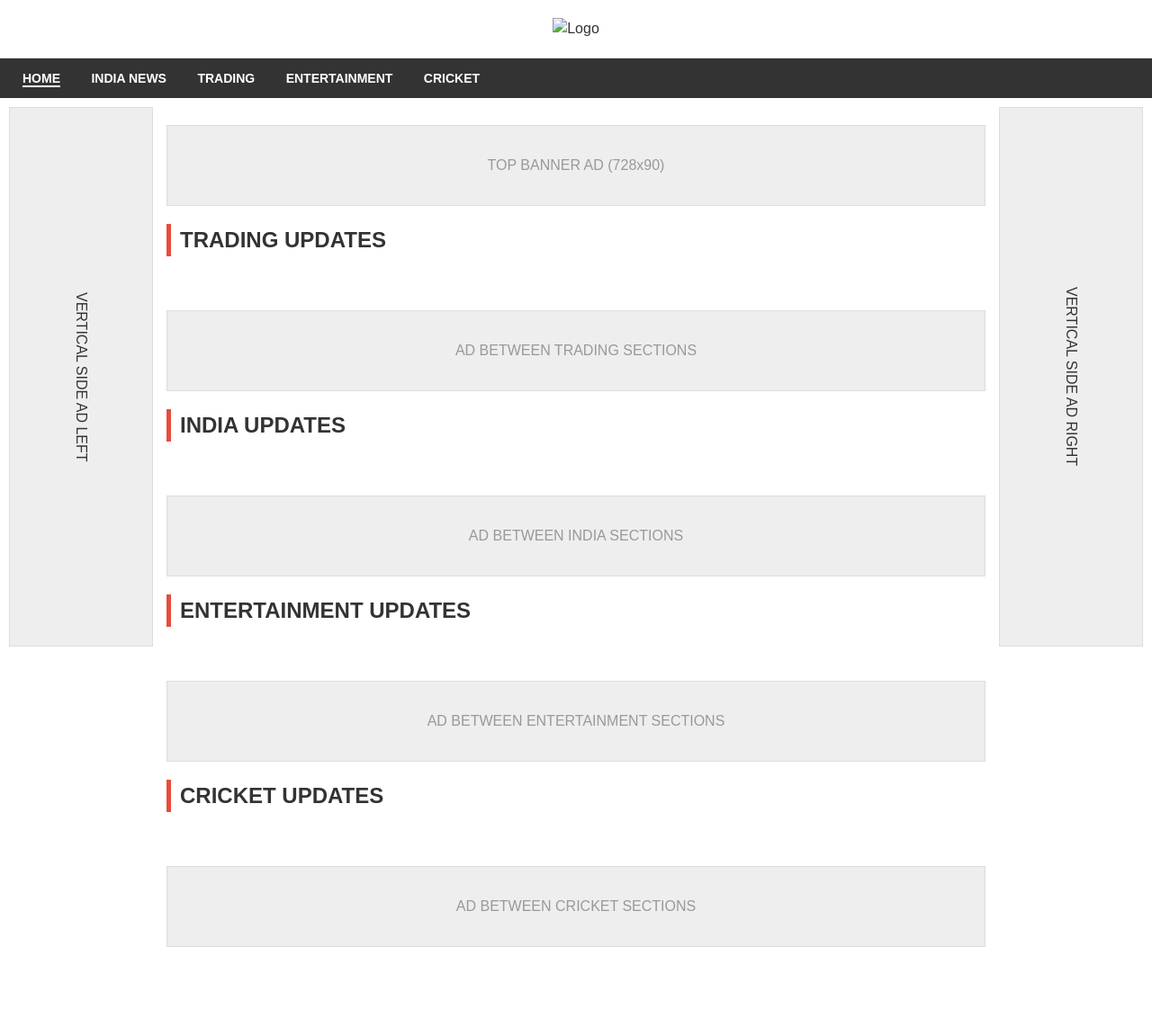
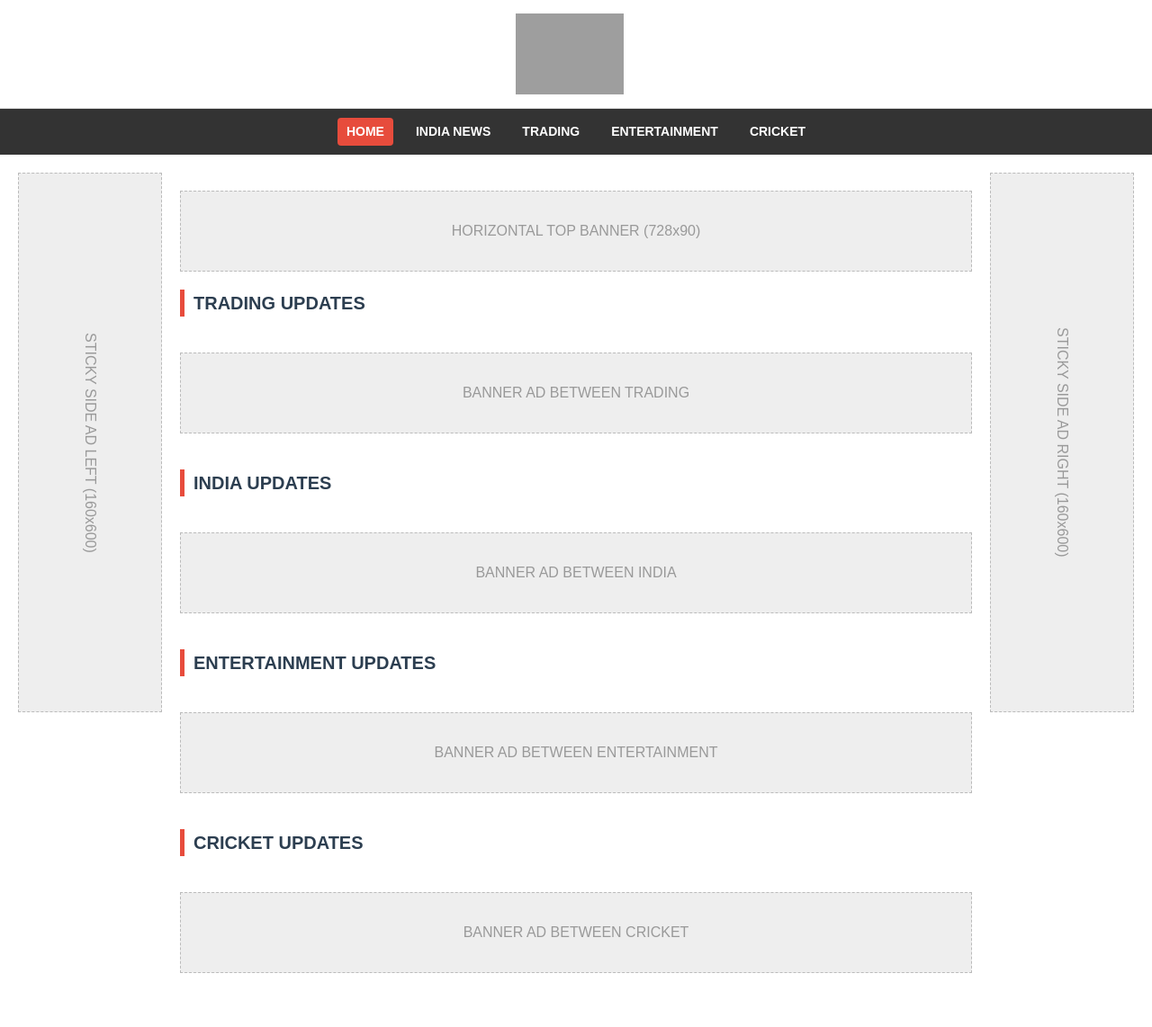
Before and after one commit to anilkava1/viral-news-frontend, a Flask app: page / in a window 1280 px wide. Shown: the whole page at 90% size. Before the commit the page ends 1053 px from the top, so only its background shows below. Run offline with Flask 3, Linux system fonts and the light colour scheme; some libraries are stand-ins or nearby versions; grey boxes are pictures that could not be loaded.

Commit message:
Full & Final professional layout with ads and logo

```diff
--- a/templates/index.html
+++ b/templates/index.html
@@ -3,66 +3,81 @@
 <head>
     <meta charset="UTF-8">
     <meta name="viewport" content="width=device-width, initial-scale=1.0">
-    <title>Viral News India</title>
+    <title>Viral News India - Latest Hindi & English News</title>
+
     <link rel="stylesheet" href="{{ url_for('static', filename='css/style.css') }}">
+
     <style>
-        :root { --primary-red: #e74c3c; --dark-bg: #333; --light-gray: #f4f4f4; }
-        body { margin: 0; font-family: 'Arial', sans-serif; background: #fff; }
+        :root { --primary-red: #e74c3c; --dark-text: #2c3e50; --light-gray: #f9f9f9; }
+        body { margin: 0; padding: 0; font-family: Arial, sans-serif; background: #fff; overflow-x: hidden; }
 
-        /* HEADER & NAV FIXED */
-        header { text-align: center; padding: 20px 0; border-bottom: 1px solid #ddd; background: #fff; }
-        nav { background: var(--dark-bg); padding: 10px 0; position: sticky; top: 0; z-index: 1000; }
-        nav a { color: #fff; text-decoration: none; margin: 0 15px; font-weight: bold; text-transform: uppercase; font-size: 14px; }
+        /* 1. Header & Logo Styling */
+        header { background: #fff; padding: 15px 0; border-bottom: 1px solid #ddd; display: flex; justify-content: center; align-items: center; }
+        header img { max-width: 90%; height: auto; max-height: 100px; display: block; }
 
-        /* MAIN STRUCTURE (Like HT) */
-        .page-wrapper { display: flex; max-width: 1400px; margin: 0 auto; gap: 15px; padding: 10px; }
+        /* 2. Responsive Navigation */
+        nav { background: #333; position: sticky; top: 0; z-index: 1000; padding: 10px 0; }
+        nav .nav-container { max-width: 1400px; margin: 0 auto; display: flex; justify-content: center; flex-wrap: wrap; gap: 15px; }
+        nav a { color: #fff; text-decoration: none; font-weight: bold; font-size: 14px; text-transform: uppercase; padding: 5px 10px; border-radius: 4px; }
+        nav a:hover { background: rgba(255,255,255,0.2); }
+        .active-link { background: var(--primary-red); color: white !important; }
+
+        /* 3. Main Page Structure (Like HT) */
+        .page-wrapper { display: flex; max-width: 1400px; margin: 0 auto; gap: 20px; padding: 20px; box-sizing: border-box; }
         .side-ad-column { width: 160px; min-width: 160px; }
-        .main-news-column { flex: 1; min-width: 0; }
+        .main-news-column { flex: 1; min-width: 0; } /* Prevents overflow */
 
-        /* ADS STYLING */
-        .banner-ad { width: 100%; height: 90px; background: #eee; margin: 20px 0; display: flex; align-items: center; justify-content: center; border: 1px solid #ddd; color: #999; }
-        .sticky-side-ad { width: 160px; height: 600px; background: #eee; border: 1px solid #ddd; position: sticky; top: 70px; display: flex; align-items: center; justify-content: center; writing-mode: vertical-rl; }
+        /* 4. Ads Specific Styling */
+        .sticky-side-ad { width: 160px; height: 600px; background: #eee; border: 1px dashed #bbb; position: sticky; top: 70px; display: flex; align-items: center; justify-content: center; color: #999; writing-mode: vertical-rl; }
+        .banner-ad-placeholder { width: 100%; height: 90px; background: #eee; border: 1px dashed #bbb; margin: 20px 0; display: flex; align-items: center; justify-content: center; color: #999; }
 
-        /* NEWS CARDS FIX */
-        .news-grid { display: grid; grid-template-columns: repeat(auto-fill, minmax(280px, 1fr)); gap: 20px; margin-bottom: 40px; }
-        .news-card { border: 1px solid #eee; border-radius: 4px; overflow: hidden; transition: 0.3s; box-shadow: 0 2px 5px rgba(0,0,0,0.05); }
+        /* 5. News Grid Fixing */
+        .news-section { margin-bottom: 40px; }
+        .news-section-title { border-left: 5px solid var(--primary-red); padding-left: 10px; font-size: 20px; text-transform: uppercase; color: var(--dark-text); margin-bottom: 15px; }
+
+        .news-grid { display: grid; grid-template-columns: repeat(auto-fill, minmax(280px, 1fr)); gap: 20px; }
+        .news-card { background: #fff; border: 1px solid #eee; border-radius: 4px; overflow: hidden; transition: 0.2s; box-shadow: 0 2px 4px rgba(0,0,0,0.05); }
         .news-card:hover { transform: translateY(-3px); box-shadow: 0 5px 15px rgba(0,0,0,0.1); }
         .news-card img { width: 100%; height: 180px; object-fit: cover; }
-        .news-card-content { padding: 12px; }
+        .news-card-content { padding: 15px; }
         .news-card h3 { font-size: 16px; margin: 0 0 10px; line-height: 1.4; color: #222; }
-        .news-card a { color: var(--primary-red); text-decoration: none; font-weight: bold; font-size: 13px; }
+        .news-card-content a { color: var(--primary-red); text-decoration: none; font-weight: bold; font-size: 13px; }
 
-        /* OVERLAYS */
+        /* 6. Ad Overlays */
         #popup-ad, #switch-ad { display:none; position:fixed; top:0; left:0; width:100%; height:100%; z-index:9999; justify-content:center; align-items:center; }
-        #popup-ad { background:rgba(0,0,0,0.8); }
+        #popup-ad { background:rgba(0,0,0,0.85); }
         #switch-ad { background:#fff; flex-direction:column; text-align:center; }
+        .ad-modal { background:#fff; padding:20px; border-radius:8px; text-align:center; width:300px; position:relative; }
 
+        /* Responsive Fix for Mobile */
         @media (max-width: 1200px) { .side-ad-column { display: none; } }
     </style>
 </head>
 <body>
 
 <div id="popup-ad">
-    <div style="background:#fff; padding:20px; border-radius:8px; text-align:center; width:300px;">
-        <h3 style="margin-top:0;">Featured</h3>
-        <div style="height:250px; background:#ddd; margin-bottom:15px; line-height:250px;">AD SPACE</div>
+    <div class="ad-modal">
+        <h3 style="margin-top:0; color:var(--dark-text);">Breaking News Ad</h3>
+        <div style="height:250px; background:#ddd; border:1px solid #bbb; margin-bottom:15px; display:flex; align-items:center; justify-content:center; color:#999;">[AdSense Square]</div>
         <p id="popup-timer" style="color:red; font-weight:bold; margin:0;">Closing in 3s...</p>
     </div>
 </div>
 
 <div id="switch-ad">
-    <h2>Opening Section...</h2>
-    <div style="width:300px; height:250px; background:#eee; margin:20px auto; line-height:250px;">INTERSTITIAL AD</div>
-    <p>Please wait <span id="switch-timer" style="font-weight:bold; color:red; font-size:24px;">5</span> seconds</p>
+    <h2 style="color:var(--dark-text);">Opening News Section...</h2>
+    <div style="width:300px; height:250px; background:#eee; border:1px dashed #bbb; margin:20px auto; display:flex; align-items:center; justify-content:center; color:#999;">[Interstitial Ad]</div>
+    <p>Please wait <span id="switch-timer" style="font-weight:bold; color:var(--primary-red); font-size:24px;">5</span> seconds</p>
 </div>
 
 <header>
-    <img src="https://via.placeholder.com/200x50?text=VIRAL+NEWS" alt="Logo">
+    <a href="/">
+        <img src="{{ url_for('static', filename='images/logo.jpg') }}" alt="Viral News India Logo">
+    </a>
 </header>
 
 <nav>
-    <div style="max-width:1400px; margin:0 auto; padding:0 10px;">
-        <a href="/" style="border-bottom: 2px solid #fff;">Home</a>
+    <div class="nav-container">
+        <a href="/" class="active-link">Home</a>
         <a href="/category/india" class="nav-link">India News</a>
         <a href="/category/trading" class="nav-link">Trading</a>
         <a href="/category/entertainment" class="nav-link">Entertainment</a>
@@ -72,62 +87,64 @@
 
 <div class="page-wrapper">
     <aside class="side-ad-column">
-        <div class="sticky-side-ad">VERTICAL SIDE AD LEFT</div>
+        <div class="sticky-side-ad">STICKY SIDE AD LEFT (160x600)</div>
     </aside>
 
     <main class="main-news-column">
 
-        <div class="banner-ad">TOP BANNER AD (728x90)</div>
+        <div class="banner-ad-placeholder">HORIZONTAL TOP BANNER (728x90)</div>
 
         {% for cat, news_list in all_news.items() %}
-        <section>
-            <h2 style="border-left: 5px solid var(--primary-red); padding-left: 10px; text-transform: uppercase;">{{ cat }} Updates</h2>
+        <section class="news-section">
+            <h2 class="news-section-title">{{ cat }} Updates</h2>
+
             <div class="news-grid">
                 {% for item in news_list[:4] %}
                 <div class="news-card">
-                    <img src="{{ item.image }}" onerror="this.src='https://via.placeholder.com/300x180?text=News+Image';">
+                    <img src="{{ item.image }}" onerror="this.src='https://via.placeholder.com/300x180?text=News+Update';">
                     <div class="news-card-content">
-                        <h3>{{ item.title[:80] }}...</h3>
+                        <h3>{{ item.title[:85] }}...</h3>
                         <a href="{{ item.url }}" target="_blank">READ FULL STORY →</a>
                     </div>
                 </div>
                 {% endfor %}
             </div>
-            <div class="banner-ad">AD BETWEEN {{ cat.upper() }} SECTIONS</div>
+
+            <div class="banner-ad-placeholder">BANNER AD BETWEEN {{ cat.upper() }}</div>
         </section>
         {% endfor %}
 
     </main>
 
     <aside class="side-ad-column">
-        <div class="sticky-side-ad">VERTICAL SIDE AD RIGHT</div>
+        <div class="sticky-side-ad">STICKY SIDE AD RIGHT (160x600)</div>
     </aside>
 </div>
 
 <script>
-    // POP-UP
+    // POP-UP LOGIC (3s)
     window.onload = function() {
-        let p = document.getElementById('popup-ad');
-        let s = 3;
-        p.style.display = 'flex';
-        let t = setInterval(() => {
-            s--;
-            document.getElementById('popup-timer').innerText = "Closing in " + s + "s...";
-            if(s <= 0) { clearInterval(t); p.style.display = 'none'; }
+        let pModal = document.getElementById('popup-ad');
+        let sec = 3;
+        pModal.style.display = 'flex';
+        let countdown = setInterval(() => {
+            sec--;
+            document.getElementById('popup-timer').innerText = "Closing in " + sec + "s...";
+            if(sec <= 0) { clearInterval(countdown); pModal.style.display = 'none'; }
         }, 1000);
     };
 
-    // SWITCH AD
-    document.querySelectorAll('.nav-link').forEach(l => {
-        l.onclick = function(e) {
+    // SECTION SWITCH LOGIC (5s)
+    document.querySelectorAll('.nav-link').forEach(link => {
+        link.onclick = function(e) {
             e.preventDefault();
-            let dest = this.href;
-            let w = 5;
+            let destinationUrl = this.href;
+            let waitTime = 5;
             document.getElementById('switch-ad').style.display = 'flex';
-            let t = setInterval(() => {
-                w--;
-                document.getElementById('switch-timer').innerText = w;
-                if(w <= 0) { clearInterval(t); window.location.href = dest; }
+            let timer = setInterval(() => {
+                waitTime--;
+                document.getElementById('switch-timer').innerText = waitTime;
+                if(waitTime <= 0) { clearInterval(timer); window.location.href = destinationUrl; }
             }, 1000);
         };
     });
```
Also changed, not shown: templates/category.html (+37 -16 lines).
